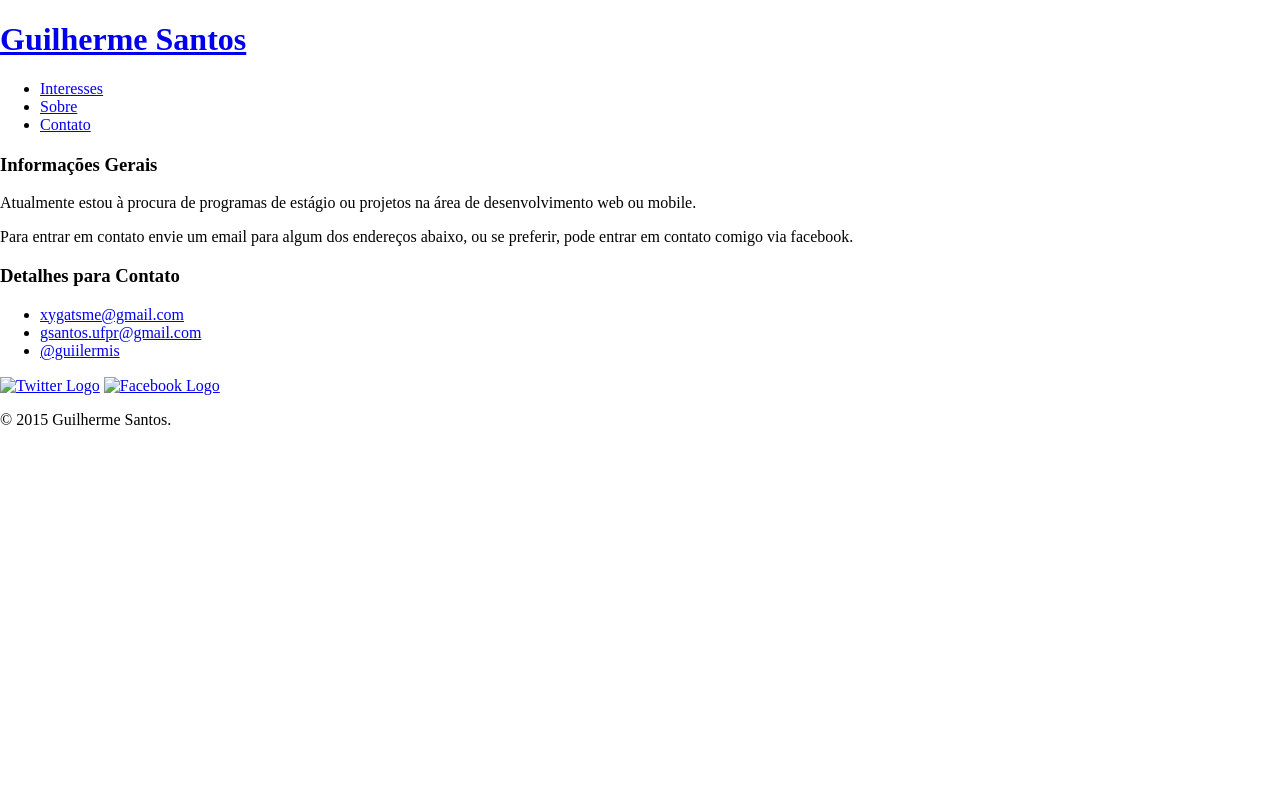
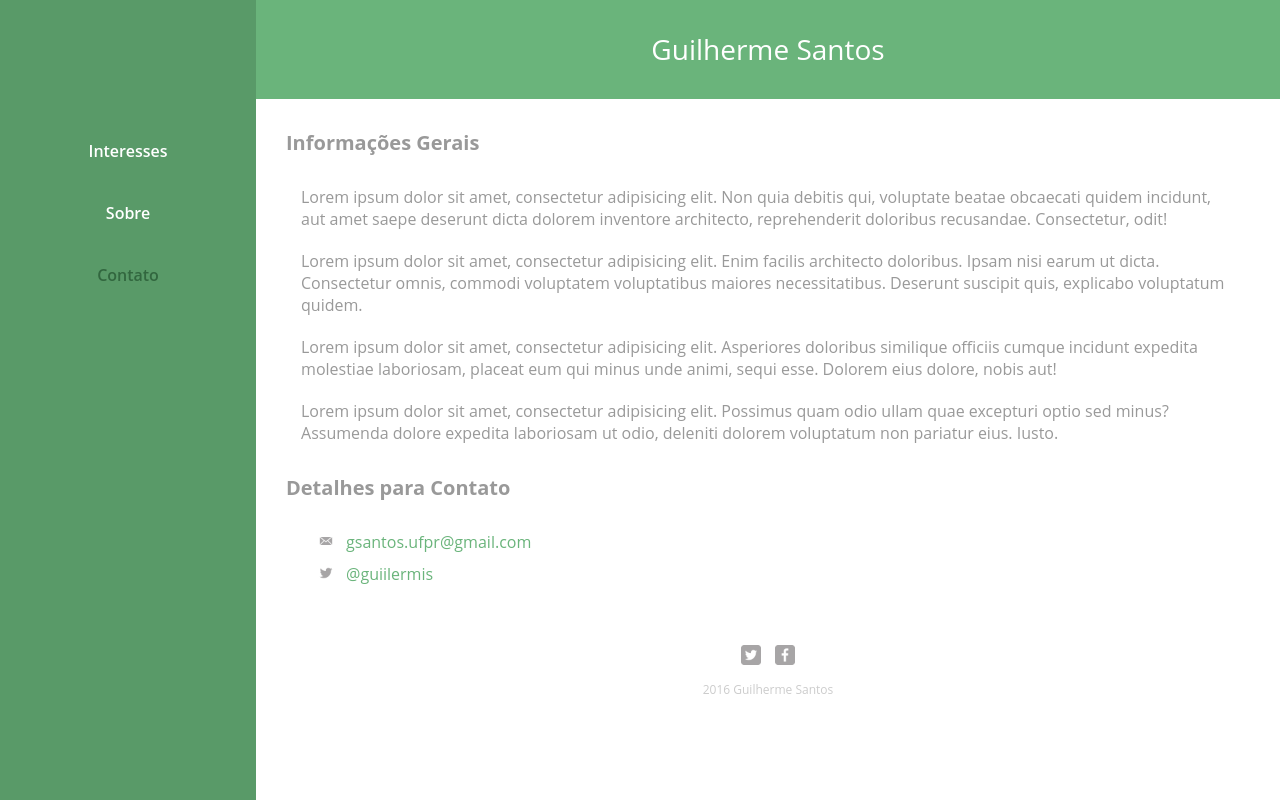
Before and after one commit to guilherme-dev/t1-myPage, a plain HTML site: page contact.html in a window 1280 px wide. Drawn offline with nearby package versions, Linux system fonts and the light colour scheme.

Commit message:
finalized

```diff
--- a/contact.html
+++ b/contact.html
@@ -1,20 +1,13 @@
-
 <!DOCTYPE html>
 <html>
     <head>
         <meta charset="utf-8">
-    <title>Guilherme Santos | Designer</title>
-    <link rel="stylesheet" href="css/normalize.css">
-    <link href='http://fonts.googleapis.com/css?family=Changa+One|Open+Sans:400italic,700italic,400,700,800' rel='stylesheet' type='text/css'>
-    <link rel="stylesheet" href="css/main.css">
-    <link rel="stylesheet" href="css/responsive.css">
         <meta name="viewport" content="width=device-width, initial-scale=1.0">
+        <link rel="stylesheet" href="css/styles.css">
+        <title>Guilherme Santos</title>
     </head>
     <body>
-    <header>
-      <a href="index.html" id="logo">
-        <h1>Guilherme Santos</h1>
-      </a>
+        <aside>
             <nav>
                 <ul>
                     <li><a href="index.html">Interesses</a></li>
@@ -22,26 +15,40 @@
                     <li><a href="contact.html" class="selected">Contato</a></li>
                 </ul>
             </nav>
+        </aside>
+        <section class="primary">
+            <header>
+                <a href="index.html" id="logo">
+                    <h1>Guilherme Santos</h1>
+                </a>
             </header>
-    <div id="wrapper">
-      <section id="primary">
-        <h3>Informações Gerais</h3>
-        <p> Atualmente estou à procura de programas de estágio ou projetos na área de desen&shyvolvimento web ou mobile.</p>
-        <p> Para entrar em contato envie um email para algum dos endereços abaixo, ou se preferir, pode entrar em contato comigo via facebook.</p>
-      </section>
-      <section id="secondary">
-        <h3>Detalhes para Contato</h3>
+            <article>
+                <h2>Informações Gerais</h2>
+                <p>
+                    Lorem ipsum dolor sit amet, consectetur adipisicing elit. Non quia debitis qui, voluptate beatae obcaecati quidem incidunt, aut amet saepe deserunt dicta dolorem inventore architecto, reprehenderit doloribus recusandae. Consectetur, odit!
+                </p>
+                <p>
+                    Lorem ipsum dolor sit amet, consectetur adipisicing elit. Enim facilis architecto doloribus. Ipsam nisi earum ut dicta. Consectetur omnis, commodi voluptatem voluptatibus maiores necessitatibus. Deserunt suscipit quis, explicabo voluptatum quidem.
+                </p>
+                <p>
+                    Lorem ipsum dolor sit amet, consectetur adipisicing elit. Asperiores doloribus similique officiis cumque incidunt expedita molestiae laboriosam, placeat eum qui minus unde animi, sequi esse. Dolorem eius dolore, nobis aut!
+                </p>
+                <p>
+                    Lorem ipsum dolor sit amet, consectetur adipisicing elit. Possimus quam odio ullam quae excepturi optio sed minus? Assumenda dolore expedita laboriosam ut odio, deleniti dolorem voluptatum non pariatur eius. Iusto.
+                </p>
+            </article>
+            <article>
+                <h2>Detalhes para Contato</h2>
                 <ul class="contact-info">
-          <li class="mail"><a href="mailto:nick@example.com">xygatsme@gmail.com</a></li>
-          <li class="mail"><a href="mailto:nick@example.com">gsantos.ufpr@gmail.com</a></li>
+                    <li class="mail"><a href="mailto:gsantos.ufpr@example.com">gsantos.ufpr@gmail.com</a></li>
                     <li class="twitter"><a href="http://twitter.com/intent/tweet?screen_name=guiilermis">@guiilermis</a></li>
                 </ul>
+            </article>
+            <footer>
+                <a target="_blank" href="http://twitter.com/guiilermis"><img src="img/twitter-wrap.png" alt="Twitter Logo" class="social-icon"></a>
+                <a target="_blank" href="https://www.facebook.com/guiiilhermesantos"><img src="img/facebook-wrap.png" alt="Facebook Logo" class="social-icon"></a>
+                <p>2016 Guilherme Santos</p>
+            </footer>
         </section>
-      <footer>
-        <a href="http://twitter.com/guiilermis"><img src="img/twitter-wrap.png" alt="Twitter Logo" class="social-icon"></a>
-        <a href="https://www.facebook.com/guiiilhermesantos"><img src="img/facebook-wrap.png" alt="Facebook Logo" class="social-icon"></a>
-        <p>&copy; 2015 Guilherme Santos.</p>
-      </footer>
-    </div>
     </body>
 </html>
--- /dev/null
+++ b/css/styles.css
@@ -0,0 +1,233 @@
+/*************************************
+  GENERAL
+**************************************/
+
+body {
+  font-family: 'Open Sans', sans-serif;
+  margin: 0;
+}
+
+a {
+  text-decoration: none;
+}
+
+img {
+  max-width: 100%;
+}
+
+h1 {
+  font-family: 'Open Sans', sans-serif;
+  font-size: 1.75em;
+  font-weight: normal;
+  line-height: 0.8em;
+}
+
+h3 {
+  margin: 0 0 1em 0;
+}
+
+.table-cache {
+    width: 400px;
+    text-align: center;
+}
+
+/*************************************
+  BODY
+**************************************/
+
+aside {
+  float: left;
+  width: 256px;
+  height: 100%;
+  position: fixed;
+}
+
+header {
+  padding: 15px;
+}
+
+.primary {
+  height: 100%;
+  margin-left: 256px;
+}
+
+#logo {
+  text-align: center;
+  margin: 0;
+}
+
+.primary h2 {
+  font-size: 20px;
+  font-weight: bold;
+  margin: 30px;
+}
+
+/*************************************
+  NAVIGATION
+**************************************/
+
+nav {
+  text-align: center;
+  margin: 120px auto;
+}
+
+nav ul {
+  list-style: none;
+  margin: 10px;
+  padding: 0;
+}
+
+nav li {
+  display: block;
+  padding: 20px;
+}
+
+nav a {
+  font-weight: 600;
+  padding: 15px 10px;
+}
+
+/*************************************
+  FOOTER
+**************************************/
+
+footer {
+  font-size: 0.75em;
+  text-align: center;
+  clear: both;
+  padding-top: 50px;
+  color: #ccc;
+}
+
+.social-icon {
+  width: 20px;
+  height: 20px;
+  margin: 0 5px;
+}
+
+
+/*************************************
+  SECTION PRIMARY
+**************************************/
+
+#gallery {
+  margin: 0;
+  padding: 0;
+  list-style: none;
+}
+
+#gallery li {
+  float: left;
+  width: 45%;
+  margin: 2.5%;
+  background-color: #f5f5f5;
+  color: #808080;
+}
+
+#gallery li a p {
+  margin: 0;
+  padding: 5%;
+  text-align: center;
+  font-size: 16px;
+  color: #808080;
+}
+
+
+
+/*************************************
+  PAGE: ABOUT
+**************************************/
+
+.profile-photo {
+  display: block;
+  max-width: 200px;
+  height: 200px;
+  overflow: hidden;
+  margin: 30px auto 30px;
+  border-radius: 100%;
+}
+
+.about p {
+    max-width: 800px;
+    margin: 20px auto;
+}
+
+
+ /*************************************
+  PAGE: CONTACT
+**************************************/
+
+.contact-info {
+  list-style: none;
+  padding: 0;
+  margin: 0 60px 0;
+  font-size: 16px;
+}
+
+.contact-info a {
+  display: block;
+  min-height: 20px;
+  background-repeat: no-repeat;
+  background-size: 20px 20px;
+  padding: 0 0 0 30px;
+  margin: 0 0 10px;
+}
+
+.contact-info li.phone a {
+  background-image: url('../img/phone.png');
+}
+
+.contact-info li.mail a {
+  background-image: url('../img/mail.png');
+}
+
+.contact-info li.twitter a {
+  background-image: url('../img/twitter.png');
+}
+
+article p {
+    margin: 20px 45px;
+}
+
+/*************************************
+  COLORS
+**************************************/
+
+/* site body */
+body {
+  background-color: #fff;
+  color: #999;
+}
+
+aside {
+    background-color: #599a68;
+}
+/* green header */
+header {
+  background: #6ab47b;
+  border-color: #599a68;
+}
+
+.primary, footer {
+  background: #fff;
+}
+
+/* logo text */
+h1 {
+  color: #fff;
+}
+
+/* links */
+a {
+  color: #6ab47b;
+}
+
+/* nav link */
+nav a, nav a:visited {
+  color: #fff;
+}
+
+/* selected nav link */
+nav a.selected, nav a:hover {
+  color: #32673f;
+}
```
Also changed, not shown: about.html (+25 -21 lines), index.html (+5 -7 lines), img/facebook-wrap.png (added), img/mail (1).png (added), img/mail.png (added), img/perfil.jpg (added), img/twitter-wrap.png (added), img/twitter.png (added). Lines whose indentation alone changed are shown as unchanged.
